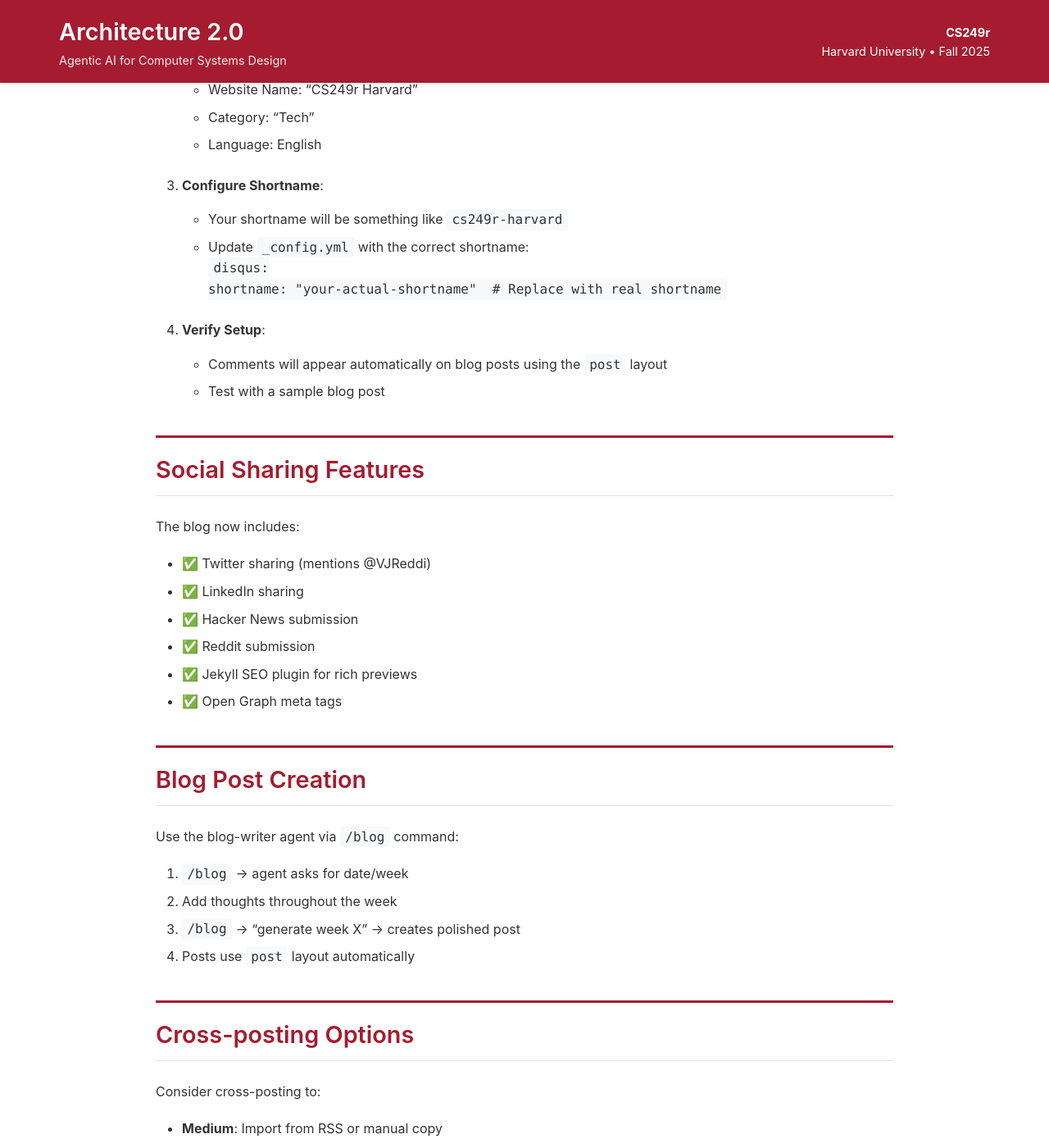
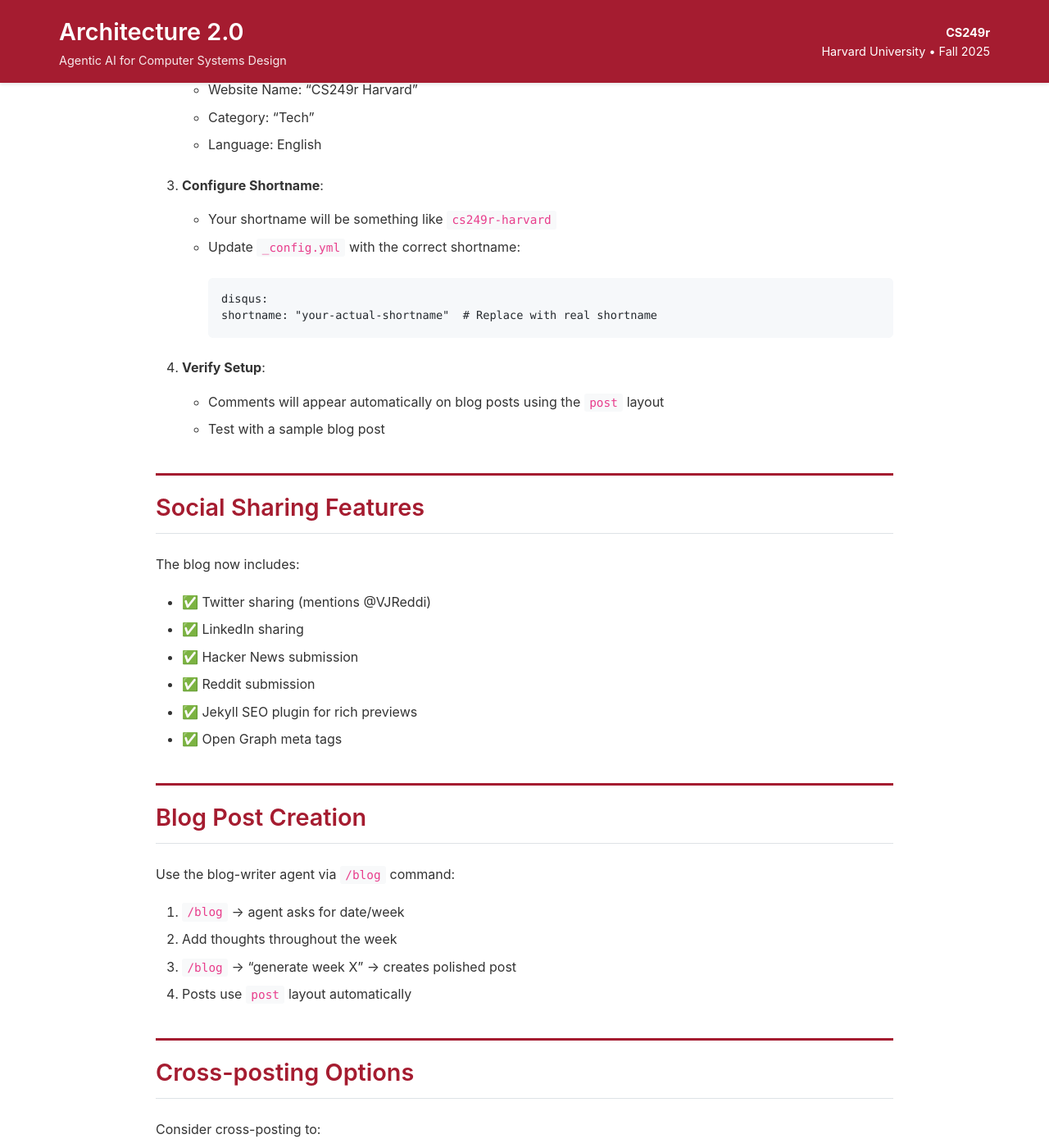
Before and after one commit to harvard-edge/cs249r_fall2025, a Jekyll site: the page built from blog/SETUP.md, in a window 1280 px wide and 1400 px high, scrolled down 499 px. Shown: the whole window at 82% size. Built offline with Jekyll 4.4.1, drawn with Linux system fonts in a browser that asks for light colours; our own code applies the rules of GitHub Pages for plain Markdown files.

Commit message:
Update Jekyll configuration and styling
- Add missing standard library gems (csv, logger, base64, bigdecimal) to Gemfile
- Temporarily comment out jekyll-feed due to eventmachine build issues
- Add enhanced CSS styling for code blocks and syntax highlighting
- Add anchor IDs to schedule phases for internal linking
- Configure Kramdown syntax highlighting with Rouge

```diff
--- a/Gemfile
+++ b/Gemfile
@@ -3,8 +3,12 @@
 # Local dev: use Jekyll directly instead of github-pages
 gem "jekyll", "~> 3.9.5"
 gem "webrick", "~> 1.8"
+gem "csv"
+gem "logger"
+gem "base64"
+gem "bigdecimal"
 
-gem "jekyll-feed"
+# gem "jekyll-feed"  # Commented out temporarily due to eventmachine build issues
 gem "jekyll-sitemap"
 gem "jekyll-seo-tag"
 gem "jekyll-include-cache"
--- a/assets/css/main.css
+++ b/assets/css/main.css
@@ -267,11 +267,45 @@
     margin: 1.5rem 0;
 }
 
+/* Inline code */
 code {
     background-color: #f8f9fa;
     padding: 0.2rem 0.4rem;
     border-radius: 3px;
-    font-family: Monaco, Consolas, monospace;
+    font-family: 'Monaco', 'Menlo', 'Consolas', 'Courier New', monospace;
+    font-size: 0.9em;
+    color: #e83e8c;
+}
+
+/* Code blocks */
+pre {
+    background-color: #f6f8fa;
+    border: 1px solid #e1e4e8;
+    border-radius: 6px;
+    padding: 16px;
+    overflow-x: auto;
+    margin: 1.5rem 0;
+    line-height: 1.45;
+}
+
+pre code {
+    background-color: transparent;
+    padding: 0;
+    color: #24292e;
+    font-size: 0.85em;
+    border-radius: 0;
+}
+
+/* Syntax highlighting improvements */
+.highlight {
+    background-color: #f6f8fa;
+    border-radius: 6px;
+    margin: 1.5rem 0;
+}
+
+.highlight pre {
+    margin: 0;
+    border: none;
 }
 
 ul, ol {
```
Also changed, not shown: _config_local.yml (+10 -1 lines), course/schedule.md (+3 -3 lines).
